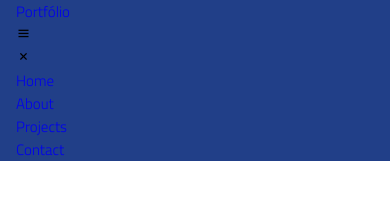
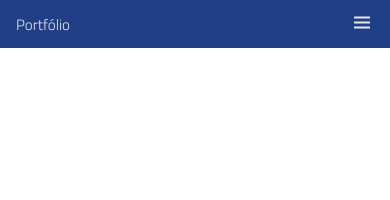
Before and after one commit to dandelfsouza/portfolio, a plain HTML site: page index.html in a window 390 px wide. Drawn offline with nearby package versions, Linux system fonts and the light colour scheme.

Commit message:
more alter

```diff
--- a/css/style.css
+++ b/css/style.css
@@ -80,7 +80,54 @@ img {
     }
 /* Layout */
 
+/* Navigation */
+    .nav{
+        height: var(--header-height);
+        display: flex;
+        justify-content: space-between;
+        align-items: center;
+    }
 
+    @media screen and (max-width: 768px){
+        .nav__menu{
+            position: fixed;
+            top: 0;
+            right: -100%;
+            width: 70%;
+            height: 100%;
+            padding: 3.5rem 1.5rem 0;
+            background: rgba(255, 255, 255, .3);
+            backdrop-filter: blur(10px);
+            transition: .5;
+
+        }
+    }
+
+    .nav__close{
+        position: absolute;
+        top: 75rem;
+        right: 1rem;
+        font: 1.5rem;
+        cursor: pointer;
+    }
+
+    .nav__item{
+        margin-bottom: 2rem;
+    }
+
+    .nav__close, .nav__link, .nav__logo, .nav__toggle{
+        color: var(--white-color);
+    }
+
+    .nav__link:hover{
+        color: var(--first-color-dark);
+    }
+    .nav__toggle{
+        font-size: 1.5rem;
+        cursor: pointer;
+    }
 /* Navigation */
 
-/* Navigation */
+.show{
+    right: 0;
+}
--- a/js/main.js
+++ b/js/main.js
@@ -0,0 +1,10 @@
+const navMenu = document.getElementById('nav-menu'),
+    toggleMenu = document.getElementById('nav-toggle'),
+    closeMenu = document.getElementById('nav-close');
+
+    toggleMenu.addEventListener('click', ()=>{
+        navMenu.classList.toggle('show');
+    });
+    closeMenu.addEventListener('click', ()=>{
+        navMenu.classList.remove('show');
+    });
```
